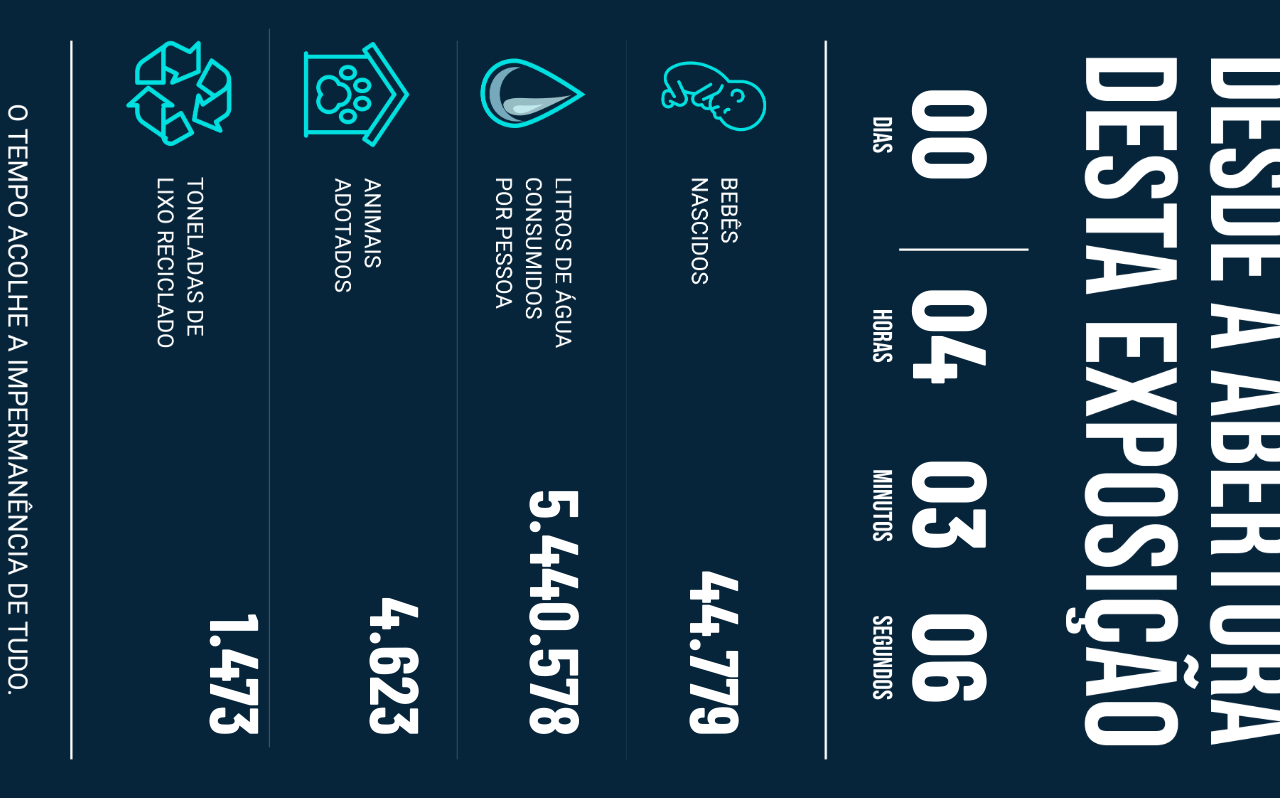
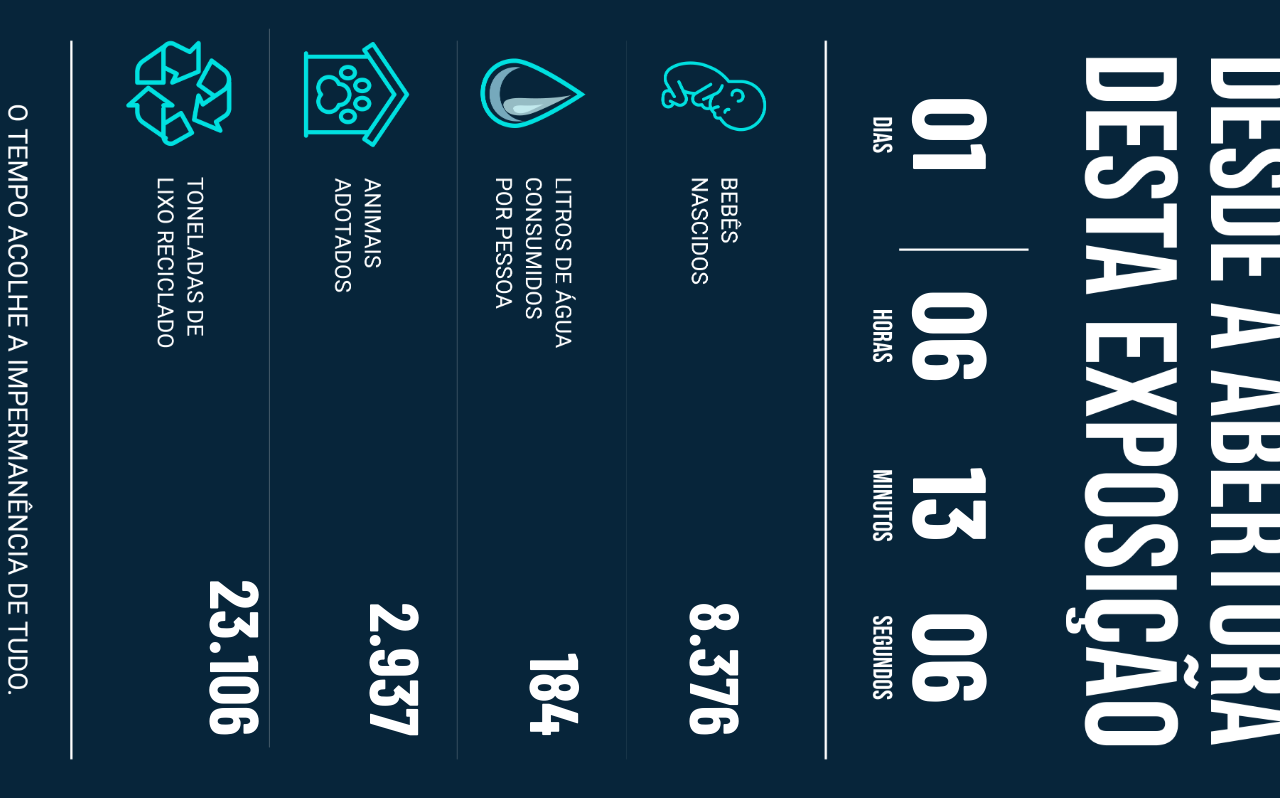
Before and after one commit to LucasProenk/Totem3-Sebrae, a plain HTML site: page index.html in a window 1280 px wide. Drawn offline with nearby package versions, Linux system fonts and the light colour scheme.

Commit message:
arrumando-calculo

```diff
--- a/index.html
+++ b/index.html
@@ -4,6 +4,7 @@
 <meta charset="UTF-8">
 <title>Totem</title>
 <link rel="stylesheet" href="timer.css">
+<link rel="shortcut icon" href="img/logodudu.jpeg" type="image/png">
 <style>
   html, body {
     margin: 0;
--- a/timer.js
+++ b/timer.js
@@ -1,10 +1,10 @@
 // Edite a data/hora abaixo para o momento real da abertura da exposição
-const INICIO = new Date('2026-06-23T14:10:00');
+const INICIO = new Date('2026-06-22T12:00:00');
 
-const TAXA_BEBES = 3.07;
-const TAXA_AGUA = 373;
-const TAXA_ANIMAIS = 0.317;
-const TAXA_RECICLADO = 0.101;
+const TAXA_BEBES = 0.077;
+const TAXA_AGUA = 0.0017;
+const TAXA_ANIMAIS = 0.027;
+const TAXA_RECICLADO = 0.2124;
 
 function pad2(n) {
   return String(n).padStart(2, '0');
```
Also changed, not shown: img/logodudu.jpeg (added).
